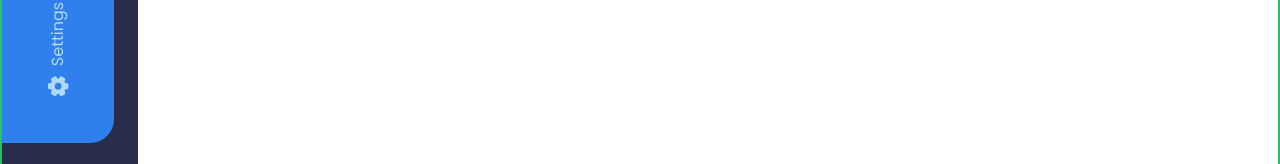
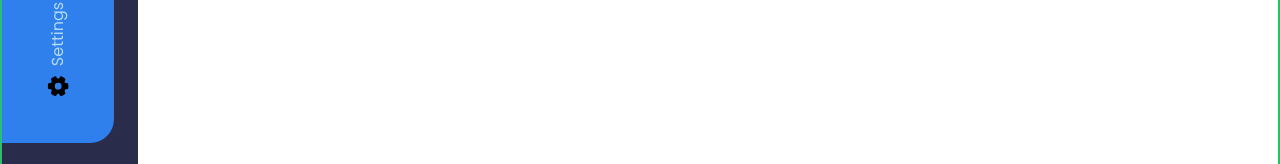
Before and after one commit to muhahsanarifin/tuuhard, a Next.js app: page /casier in a window 1280 px wide. Shown: the part 631-795 px from the top of the page. Built offline with nearby package versions, Linux system fonts and the light colour scheme.

Commit message:
Update tailwind.config.js

```diff
--- a/tailwind.config.js
+++ b/tailwind.config.js
@@ -18,7 +18,6 @@ module.exports = {
         "secondary-cart-bg": "var(--secondary-cart-bg)",
         "tcp-bg": "var(--tcp-bg)",
         "pic-bg": "var(--pic-bg)",
-        // "pi-bg": "var(--pi-bg)",
         "product-view-bg": "var(--product-view-bg)",
         "ho-bg": "var(--ho-bg)",
         "icon-bg": "var(--icon-bg)",
@@ -31,12 +30,12 @@ module.exports = {
         "aft-c": "var(--aft-c)",
         "aft-bg": "var(--aft-bg)",
         "dft-c": "var(--dft-c)",
-        afi: "var(--afi)",
-        dfi: "var(--dfi)",
+        "afi-c": "var(--afi-c)",
+        "dfi-c": "var(--dfi-c)",
         "bc-c": "var(--bc-c)",
         "select-bg": "var(--select-bg)",
         "hs-bg": "var(--hs-bg)",
-        as: "var(--as)",
+        "as-c": "var(--as-c)",
       },
       fontFamily: {
         lato: ["var(--font-lato)"],
```
